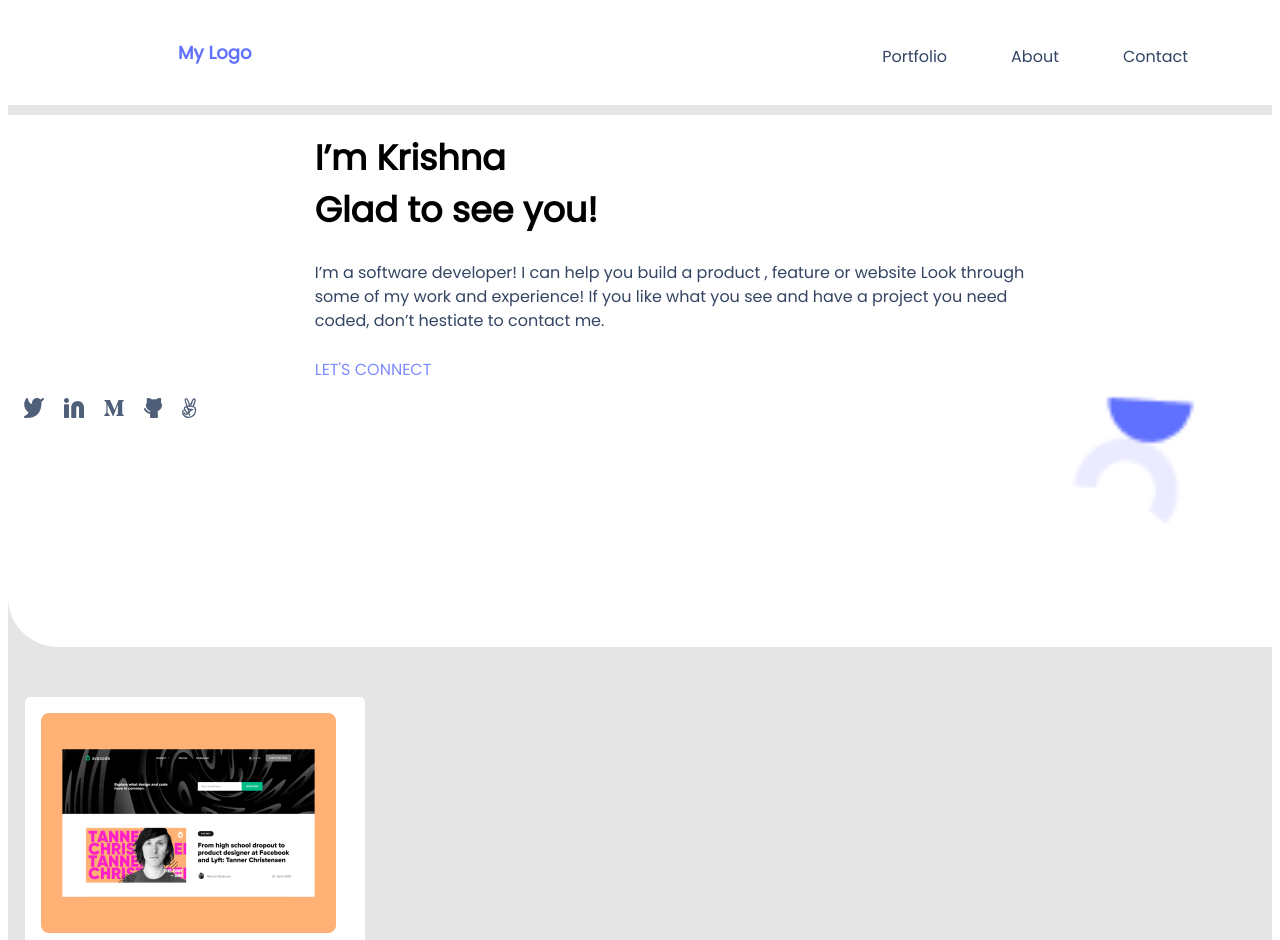
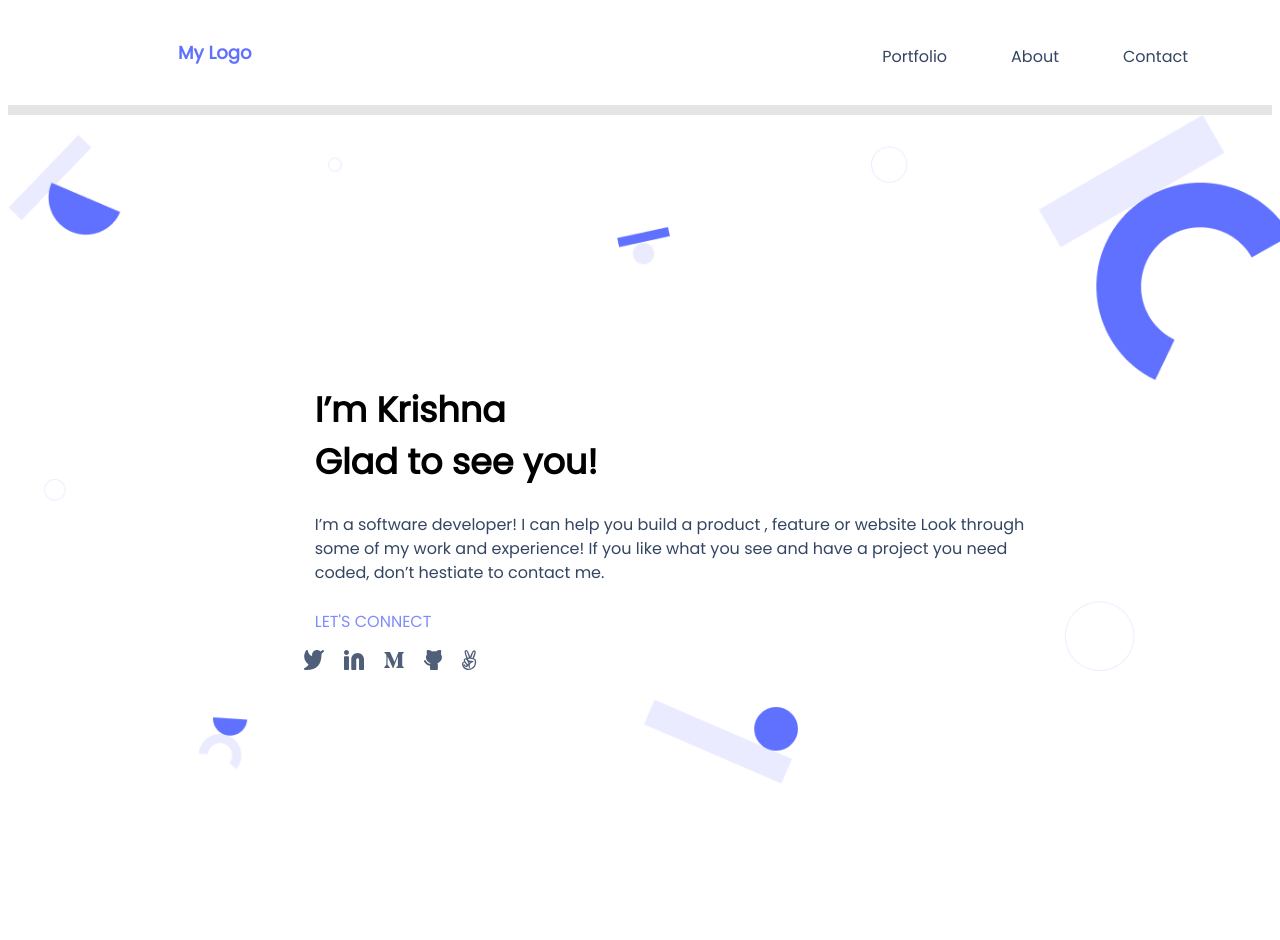
Before and after one commit to Krishnabot/Portfolio_old, a website: page index.html in a window 1280 px wide. Shown: the top 940 px of the page. Drawn offline with Linux system fonts and the light colour scheme.

Commit message:
Add media query for landing page

```diff
--- a/index.html
+++ b/index.html
@@ -26,7 +26,7 @@
 Glad to see you!</h1>
         <p id="aboutme">I’m a software developer! I can help you build a product , feature or website Look through some of my work and experience! If you like what you see and have a project you need coded, don’t hestiate to contact me.</p>
         <div><p>LET'S CONNECT</p></div>
-        <ul >
+        <ul class="social-media-icons" >
         <li><a href="https://twitter.com/last_matrix" target="_blank" rel="noopener"><img src="src/twitter.svg" alt="Twitter Icon"></a></li>
         <li><a href="https://www.linkedin.com/in/krishna-prasad-acharya-3596bb130/" target="_blank" rel="noopener"><img src="src/Linkedin-icon.svg" alt="Linkedin icon"></a></li>
         <li><a href="#"><img src="src/mail.svg" alt="Mail Icon"></a></li>
--- a/style.css
+++ b/style.css
@@ -136,7 +136,7 @@ a:active {
   list-style: none;
   display: flex;
   justify-items: start;
-  margin-left: -40px;
+  *margin-left: -40px;
 }
 
 .work {
@@ -415,9 +415,6 @@ hr {
 }
 
 @media (min-width: 768px) {
-  header {
-    bottom: 100px;
-  }
   nav > a {
     display: none;
   }
@@ -442,11 +439,19 @@ hr {
 
   .landing-page {
     width: 100%;
-    background-position: 50% 80%;
+    background-image: url(./src/Header-bg.png);
+    height: 916px;
+    background-size: contain;
   }
+
   .landing-page h1,
   .landing-page p {
-    margin: 1px 20% 5px 23% ;
+    margin: 1px 20% 5px 23%;
   }
-
+  .landing-page h1 {
+    margin-top: 20%;
+  }
+  .social-media-icons {
+    margin-left: 19%;
+  }
 }
```
Also changed, not shown: src/Header-bg.png (added).
